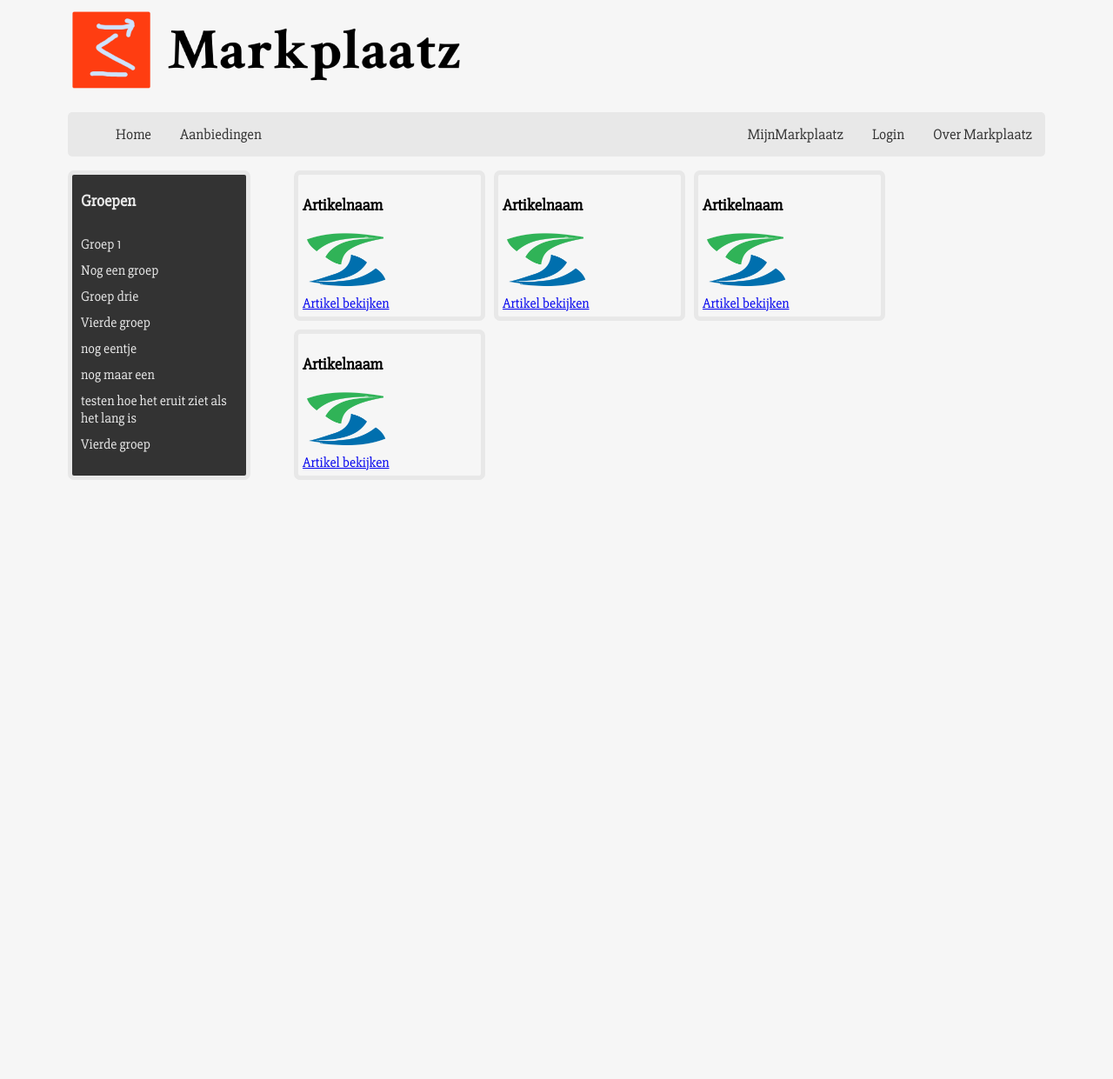
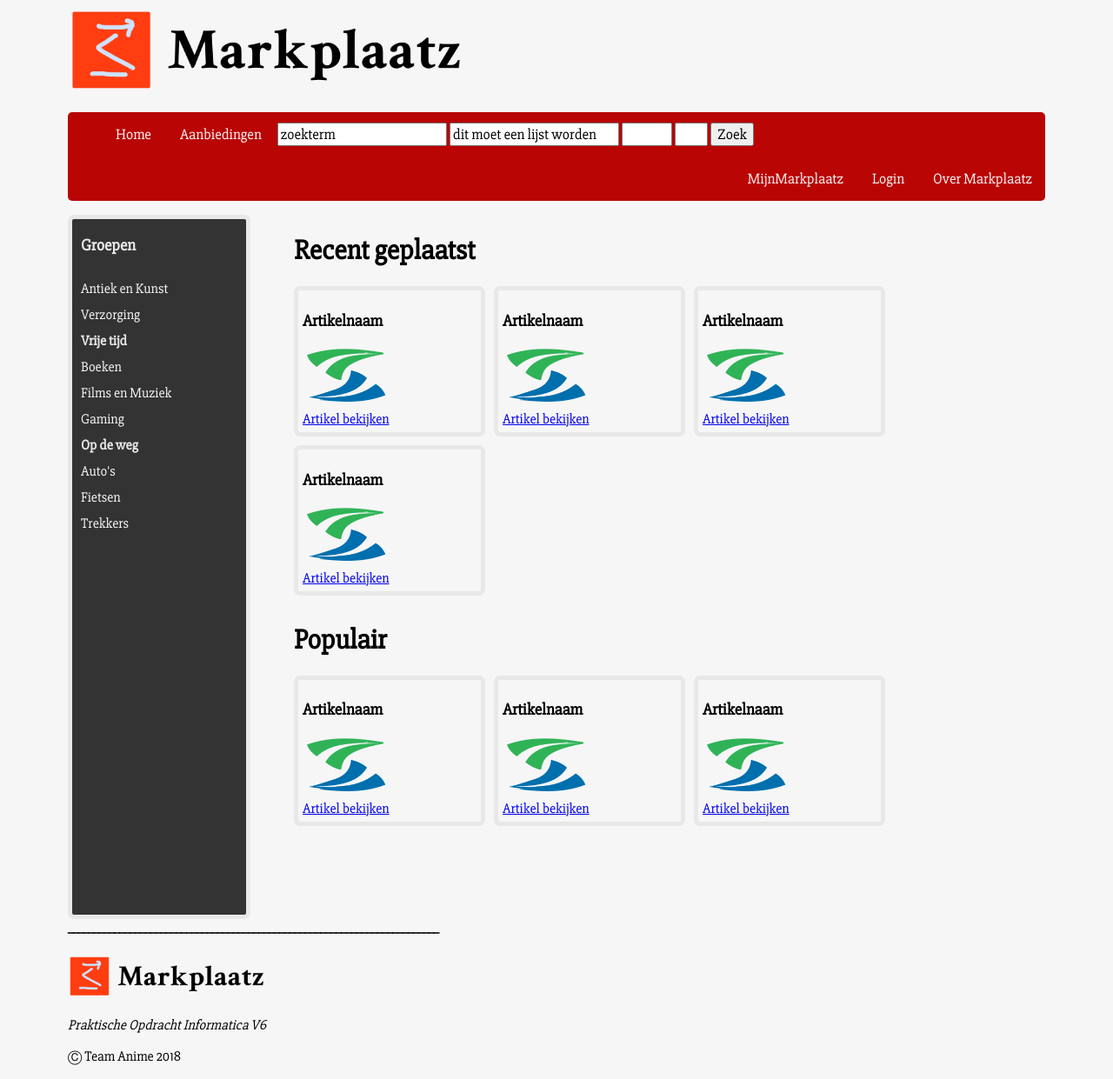
Before and after one commit to noshadowkick2000/markplaatz, a PHP site: page / in a window 1280 px wide. Shown: the whole page at 87% size. Before the commit the page ends 552 px from the top, so only its background shows below. Run offline with PHP 8.4, Linux system fonts and the light colour scheme.

Commit message:
Website
vordering

```diff
--- a/index.html
+++ b/index.html
@@ -18,6 +18,15 @@
  			<ul id="navLeft"> <!-- use this one for styling the nav bar-->
  				<li><a href="#">Home</a></li>
 				<li><a href="#">Aanbiedingen</a></li>
+
+				<li><form class="inputs">
+						<input class="inputs" type="text" name="searchTerm" value="zoekterm"> <!--TODO: javascript: bij klikken textbox, voorbeeldtekst verdrijnt-->
+						<input class="inputs" type="text" name="searchGroup" value="dit moet een lijst worden">
+						<input id="searchPCnum" class="inputs" type="text" name="searchPCnum" value="">
+						<input id="searchPCchar" class="inputs" type="text" name="searchPCchar" value="">
+						<input class="inputs" type="submit" value="Zoek">
+					</form>
+				</li>
 				<ul id="navRight"> <!-- use this one for styling the nav bar-->
 				<li><a href="#">MijnMarkplaatz</a></li>
 				<li><a href="#">Login</a></li>
@@ -34,46 +43,90 @@
 
 <body>
 
+
+<div class="wrapper">
 <div class="side-nav">
 		<ul>
 			<li><h3>Groepen</h3></li>
-			<li>Groep 1</li>
-			<li>Nog een groep</li>
-			<li>Groep drie</li>
-			<li>Vierde groep</li>
-			<li>nog eentje</li>
-			<li>nog maar een</li>
-			<li>testen hoe het eruit ziet als het lang is</li>
-			<li>Vierde groep</li>
+			<li><a href="#">Antiek en Kunst</a></li>
+			<li><a href="#">Verzorging</a></li>
+
+			<li><b>Vrije tijd</b></li>
+			<li><a href="#">Boeken</a></li>
+			<li><a href="#">Films en Muziek</a></li>
+			<li><a href="#">Gaming</a></li>
+
+			<li><b>Op de weg</b></li>
+			<li><a href="#">Auto's</a></li>
+			<li><a href="#">Fietsen</a></li>
+			<li><a href="#">Trekkers</a></li>
 		</ul>
 	</div>
-	<div class="uitgelicht">
-		<div id="artikel">
+
+
+
+<div class="uitgelicht">
+
+<!--NOTE: in Javascript moet worden gewerkt met de [id] van de artikelen om de data te veranderen-->
+	<h1>Recent geplaatst</h1>
+		<div class="artikel" id="ArtU1">
 			<h3>Artikelnaam</h3>
 			<img src="res/test-img.png">
 			<br>
 			<a href="#">Artikel bekijken</a>
 		</div>
-		<div id="artikel">
+		<div class="artikel" id="ArtU2">
 			<h3>Artikelnaam</h3>
 			<img src="res/test-img.png">
 			<br>
 			<a href="#">Artikel bekijken</a>
 		</div>
-		<div id="artikel">
+		<div class="artikel" id="ArtU3">
 			<h3>Artikelnaam</h3>
 			<img src="res/test-img.png">
 			<br>
 			<a href="#">Artikel bekijken</a>
 		</div>
-		<div id="artikel">
+		<div class="artikel" id="ArtU4">
 			<h3>Artikelnaam</h3>
 			<img src="res/test-img.png">
 			<br>
 			<a href="#">Artikel bekijken</a>
 		</div>
-
 	</div>
 
+	<div class="uitgelicht">
+	<h1>Populair</h1>
+		<div class="artikel" id="ArtP1">
+			<h3>Artikelnaam</h3>
+			<img src="res/test-img.png">
+			<br>
+			<a href="#">Artikel bekijken</a>
+		</div>
+		<div class="artikel" id="ArtP2">
+			<h3>Artikelnaam</h3>
+			<img src="res/test-img.png">
+			<br>
+			<a href="#">Artikel bekijken</a>
+		</div>
+		<div class="artikel" id="ArtP3">
+			<h3>Artikelnaam</h3>
+			<img src="res/test-img.png">
+			<br>
+			<a href="#">Artikel bekijken</a>
+		</div>
+</div>
+</div>
+
+
+
 </body>
+
+
+<footer id="ftr">
+<h4>________________________________________________________________________</h4>
+<img src="res/logo2.png">
+<p><i>Praktische Opdracht Informatica V6</i></p>
+<p>	&#9400; Team Anime 2018</p>
+</footer>
 </html>
--- a/style.css
+++ b/style.css
@@ -7,7 +7,7 @@
 	100%{
     box-shadow: 0 12px 16px 0 rgba(0,0,0,0.24), 0 17px 50px 0 rgba(0,0,0,0.19);
     background-color:#990100;
-    color:#E8E8E8;
+    /*color:#E8E8E8;*/
 
 	}
 }
@@ -15,7 +15,7 @@
 	0%{
 	box-shadow: 0 12px 16px 0 rgba(0,0,0,0.24), 0 17px 50px 0 rgba(0,0,0,0.19);
     background-color:#990100;
-    color:#E8E8E8;
+    /*color:#E8E8E8;*/
 
 	}
 	100%{
@@ -61,7 +61,7 @@ body {
 
 /*NAVIGATION BAR*/
 #navLeft li{
-	background-color:#E8E8E8;
+
 	display:inline;
 
 }
@@ -69,12 +69,12 @@ body {
 	list-style-type: none;
  	overflow:hidden;
 
-    background-color:#E8E8E8;
+    background-color:#B90504;
     border-radius:5px;
 
 }
 #navLeft li a{
-    color:#333333;
+    color:#F6F6F6;
     text-decoration: none;
     display:inline-block;
     font-size:17px;
@@ -121,13 +121,15 @@ body {
 	font-family: 'Slabo 27px', serif;
 	border-radius:5px;
 
-	float:left; /*mogelijkheid om div naast elkaar weer te geven*/
+	float:left;/*mogelijkheid om div naast elkaar weer te geven*/
+
 	width:200px;
 
 	border-style:solid;
 	border-width:5px;
 	border-color:#E8E8E8;;
 	border-radius:7px;
+	height:800px;
 }
 .side-nav ul{
 
@@ -141,16 +143,23 @@ body {
 .side-nav li{
 	padding-bottom:10px;/*ruimte tusesn linkss*/
 }
+.side-nav a{
+	color:#F6F6F6;
+	text-decoration:none;
+}
+.side-nav a:hover{
+	background:black;
+}
 
 .uitgelicht{
 	overflow:hidden; /*om de artikelen naast elkaar te zetten*/
-	padding-left: 50px; /*ruimte naast groepdiv*/
+
+	padding-left:50px;/*ruimte naast groepdiv*/
 	display:table; /*nodig voor horizontale weergave artikelen*/
 
+}
 
-
-}
-#artikel{
+.artikel{
 	border-style:solid;
 	border-width:5px;
 	border-color:#E8E8E8;;
@@ -169,7 +178,7 @@ body {
 	animation-timing-function: ease;
 	animation-fill-mode: forwards;
 }
-#artikel:hover{
+.artikel:hover{
 
 	 /*ANIMATION*/
     animation-name: shadow-in;
@@ -180,7 +189,7 @@ body {
 
 
 
-#artikel img{
+.artikel img{
 	height:auto;
 	width:100px;
 	max-height:100px;
@@ -188,7 +197,29 @@ body {
 	left:50px;
 }
 
-/*WRAPPER*/
+/*MISC*/
 .wrapper{
 
 }
+
+#ftr{
+	clear:both;
+}
+#ftr img{
+	height:50px;
+	width:auto;
+}
+
+.inputs{
+	font-family: 'Slabo 27px', serif;
+	font-size:17px;
+	display:inline;
+	position:relative;
+
+}
+#searchPCnum{
+	width:50px;
+}
+#searchPCchar{
+	width:30px;
+}
```
